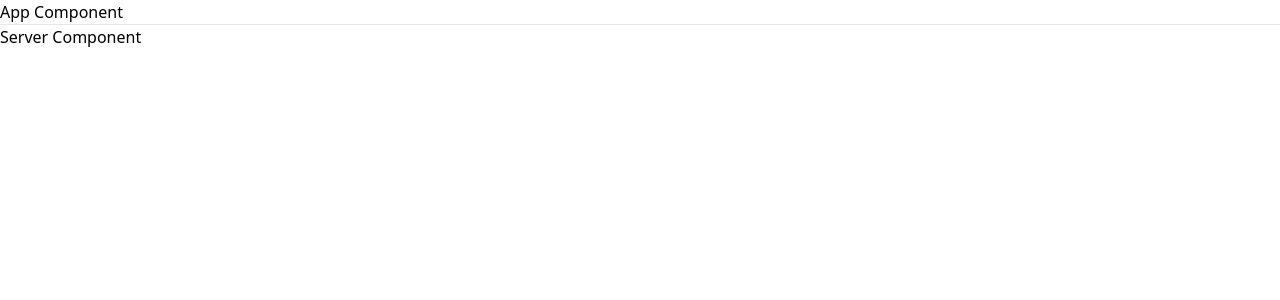
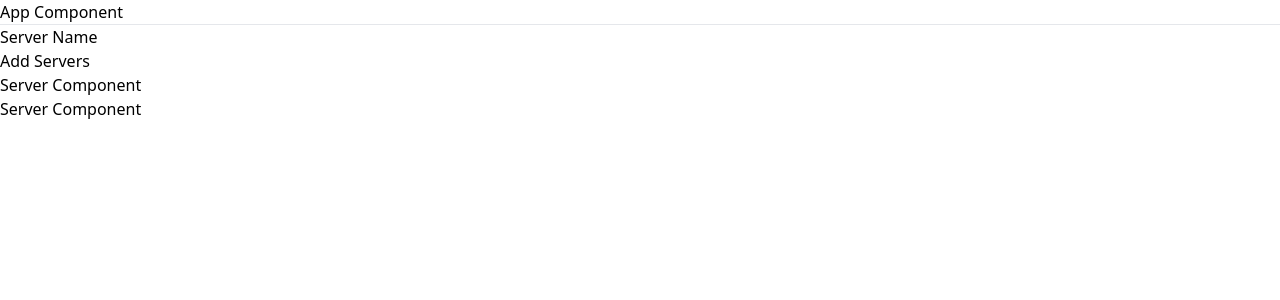
Before and after one commit to CipherGirl/Udemy---Angular, an Angular app: page / in a window 1280 px wide. Shown: the top 300 px of the page. Built offline with nearby package versions, Linux system fonts and the light colour scheme.

Commit message:
Property Binding [] and Event Binding ()

```diff
--- a/src/app/app.component.html
+++ b/src/app/app.component.html
@@ -1,3 +1,3 @@
 <h1 class="text-3xl font-bold underline">App Component</h1>
 <hr />
-<app-server></app-server>
+<app-servers></app-servers>
--- a/src/app/app.module.ts
+++ b/src/app/app.module.ts
@@ -4,9 +4,10 @@ import { BrowserModule } from '@angular/platform-browser';
 import { AppComponent } from './app.component';
 import { FormsModule } from '@angular/forms';
 import { ServerComponent } from './server/server.component';
+import { ServersComponent } from './servers/servers.component';
 
 @NgModule({
-  declarations: [AppComponent, ServerComponent],
+  declarations: [AppComponent, ServerComponent, ServersComponent],
   imports: [BrowserModule, FormsModule],
   providers: [],
   bootstrap: [AppComponent],
--- /dev/null
+++ b/src/app/servers/servers.component.html
@@ -0,0 +1,16 @@
+<label for="">Server Name</label>
+<input
+  type="text"
+  class="form-control outline outline-blue-300"
+  (input)="onUpdateServerName($event)"
+/>
+<p>{{ serverName }}</p>
+<button
+  class="btn bg-blue-200 p-3 rounded-sm m-2"
+  [disabled]="!allowNewServer"
+  (click)="onCreateServer()"
+>
+  Add Servers
+</button>
+<app-server></app-server>
+<app-server></app-server>
--- /dev/null
+++ b/src/app/servers/servers.component.ts
@@ -0,0 +1,18 @@
+import { Component } from '@angular/core';
+
+@Component({
+  selector: 'app-servers',
+  templateUrl: './servers.component.html',
+  styleUrls: ['./servers.component.css'],
+})
+export class ServersComponent {
+  allowNewServer = true;
+  serverCreationStatus = 'No server was created';
+  serverName = '';
+  onCreateServer() {
+    this.serverCreationStatus = 'Server was created';
+  }
+  onUpdateServerName(event: any) {
+    this.serverName = event.target.value;
+  }
+}
```
Also changed, not shown: src/app/servers/servers.component.css (added).
